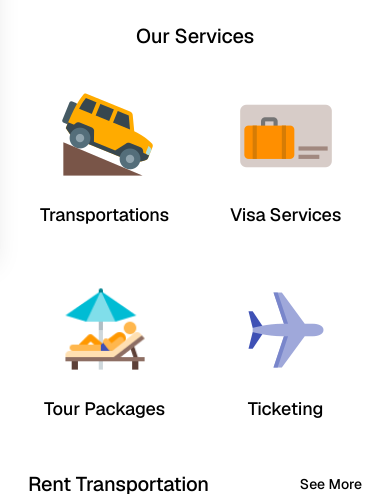
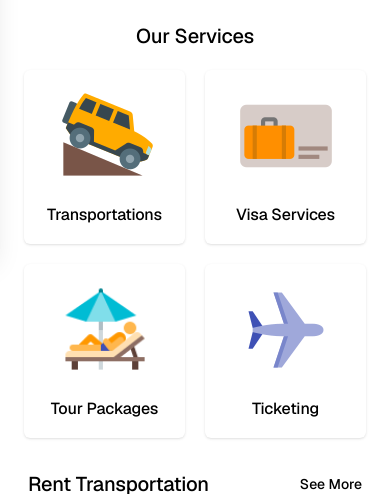
Before and after one commit to razik-c/4utravels-v3, a Next.js app: page / in a window 390 px wide. Shown: the part 594-1090 px from the top of the page. Built offline with nearby package versions, Linux system fonts and the light colour scheme; no server answers; the database is empty; a web font is replaced by a local one.

Commit message:
fixed categories

```diff
--- a/src/app/page.tsx
+++ b/src/app/page.tsx
@@ -104,6 +104,29 @@ async function attachTourHero(rows: ProductRow[]): Promise<ProductRow[]> {
   return out;
 }
 
+const services = [
+  {
+    href: "/transports/all",
+    img: "/vehicle.png",
+    label: "Transportations",
+  },
+  {
+    href: "/visa",
+    img: "/visa.png",
+    label: "Visa Services",
+  },
+  {
+    href: "/tours/all",
+    img: "/holiday.png",
+    label: "Tour Packages",
+  },
+  {
+    href: "",
+    img: "/plane.png",
+    label: "Ticketing",
+  },
+];
+
 export default async function Home() {
   const tours = await getTours(24);
   const toursWithImg = await attachTourHero(tours as ProductRow[]);
@@ -125,22 +148,18 @@ export default async function Home() {
           </div>
 
           <div className="grid grid-cols-12 mt-5 gap-5">
-            <div className="col-span-6 lg:col-span-2 flex flex-col justify-center items-center p-4 rounded-md">
-              <Image src={"/vehicle.png"} alt="" width={100} height={100} />
-              <h6 className="mt-4">Transportations</h6>
-            </div>
-            <div className="col-span-6 lg:col-span-2 flex flex-col justify-center items-center p-4 rounded-md">
-              <Image src={"/visa.png"} alt="" width={100} height={100} />
-              <h6 className="mt-4">Visa Services</h6>
-            </div>
-            <div className="col-span-6 lg:col-span-2 flex flex-col justify-center items-center p-4 rounded-md">
-              <Image src={"/holiday.png"} alt="" width={100} height={100} />
-              <h6 className="mt-4">Tour Packages</h6>
-            </div>
-            <div className="col-span-6 lg:col-span-2 flex flex-col justify-center items-center p-4 rounded-md">
-              <Image src={"/plane.png"} alt="" width={100} height={100} />
-              <h6 className="mt-4">Ticketing</h6>
-            </div>
+            {services.map((s) => (
+              <Link
+                key={s.href}
+                href={s.href}
+                className="col-span-6 lg:col-span-2 flex flex-col justify-center items-center p-4 rounded-md bg-white shadow-sm hover:shadow-md hover:scale-[1.02] transition-transform duration-150"
+              >
+                <Image src={s.img} alt={s.label} width={100} height={100} />
+                <h6 className="mt-4 text-center text-[16px] font-medium">
+                  {s.label}
+                </h6>
+              </Link>
+            ))}
           </div>
         </div>
       </section>
```
